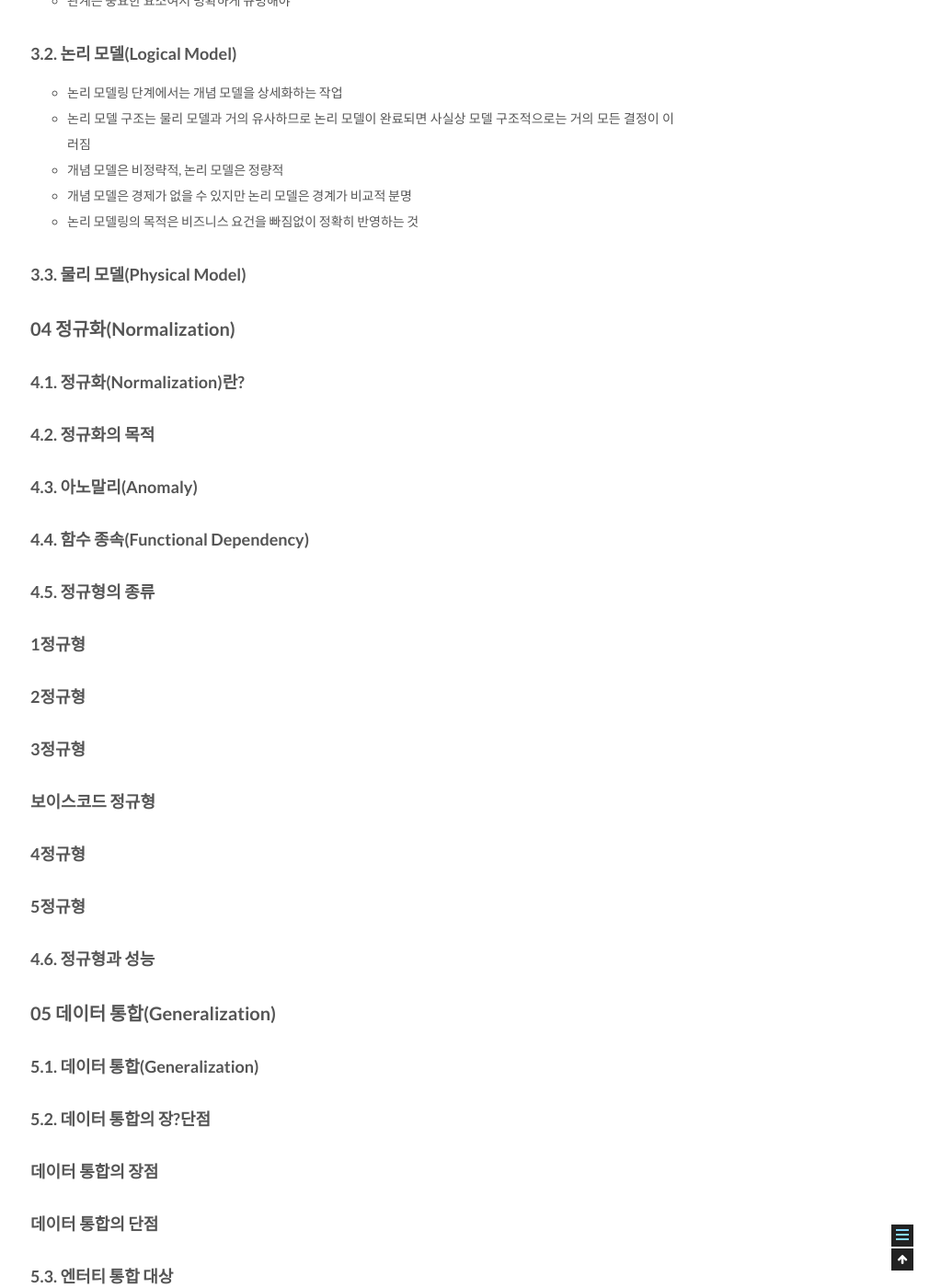
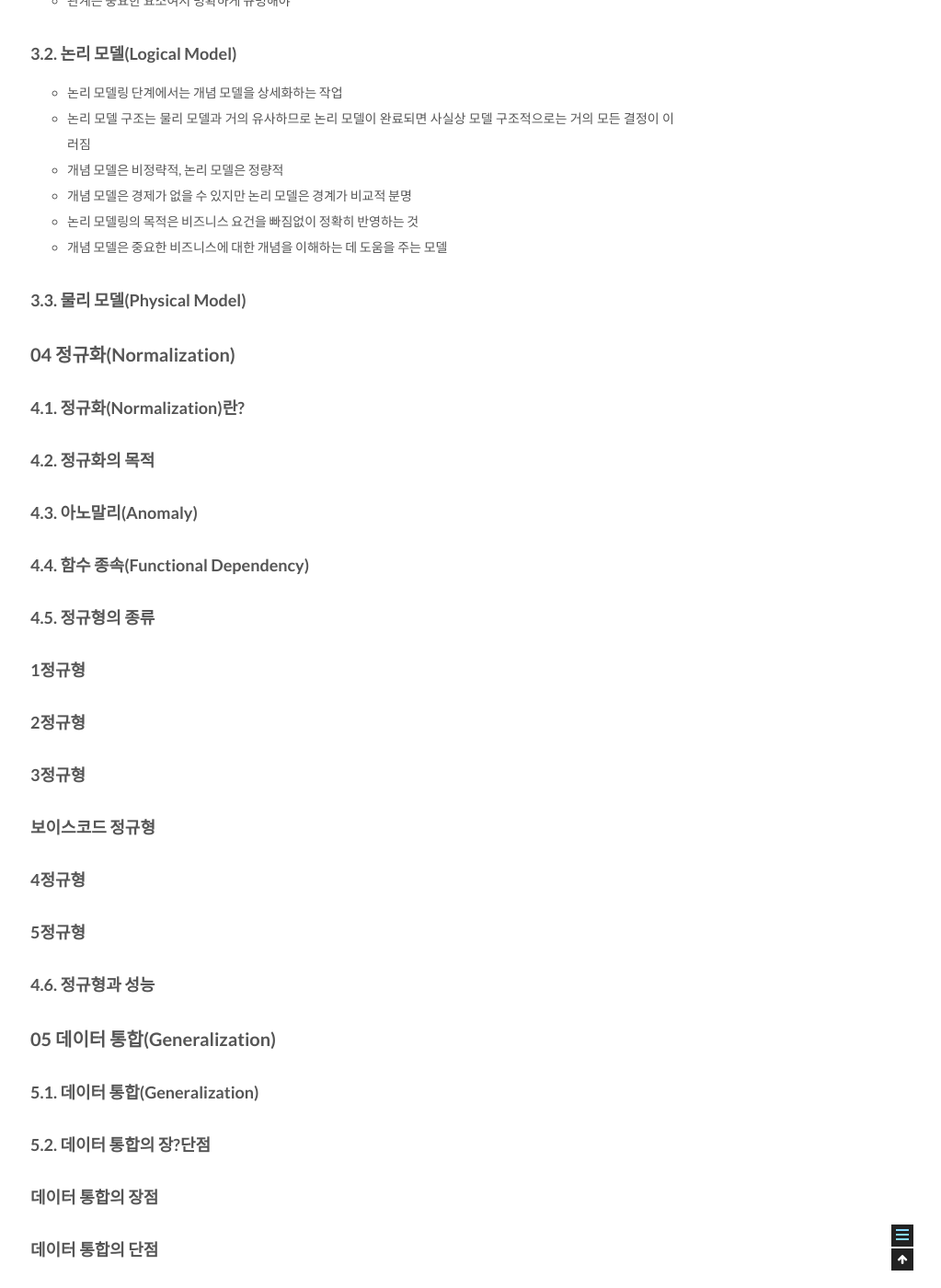
Before and after one commit to csj4032/csj4032.github.io, a Jekyll site: the page built from _posts/2018-05-02-관계형데이터모델링프리미엄가이드.md, in a window 1280 px wide and 1400 px high, scrolled down 7976 px. Shown: the whole window at 92% size, without its empty margins (257-1280 px from the left). Built offline with Jekyll 4.4.1, drawn with Linux system fonts in a browser that asks for light colours; comment, search, counter and statistics services are not loaded.

Commit message:
관계형 데이터 베이스 모델링 포스팅 수정

```diff
--- a/_posts/2018-05-02-관계형데이터모델링프리미엄가이드.md
+++ b/_posts/2018-05-02-관계형데이터모델링프리미엄가이드.md
@@ -243,6 +243,7 @@ comments: true
 * 개념 모델은 비정략적, 논리 모델은 정량적
 * 개념 모델은 경제가 없을 수 있지만 논리 모델은 경계가 비교적 분명
 * 논리 모델링의 목적은 비즈니스 요건을 빠짐없이 정확히 반영하는 것
+* 개념 모델은 중요한 비즈니스에 대한 개념을 이해하는 데 도움을 주는 모델
 
 ### 3.3. 물리 모델(Physical Model)
 
```
